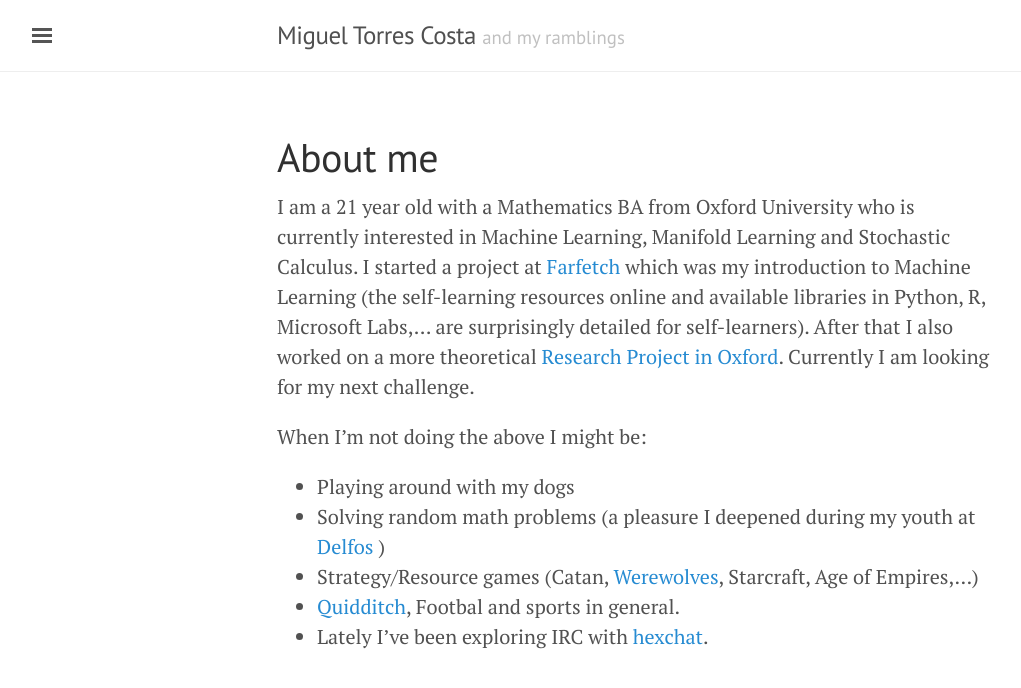
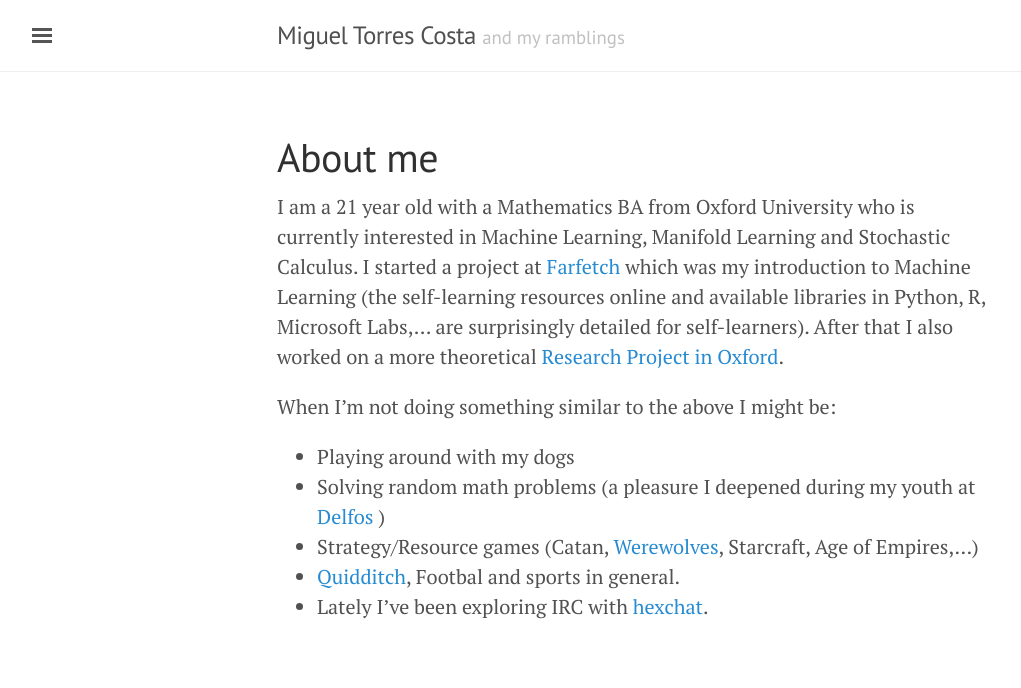
Before and after one commit to migueltorrescosta/migueltorrescosta.github.io, a Jekyll site: the page built from page_About me.md, in a window 1280 px wide. Shown: the top 688 px of the page, without its empty margins (3-1024 px from the left). Built offline with Jekyll 4.4.1, drawn with Linux system fonts in a browser that asks for light colours; nearby versions of some CDN libraries.

Commit message:
Updated About Me text

```diff
--- a/page_About me.md
+++ b/page_About me.md
@@ -5,9 +5,9 @@ comments: false
 permalink: /about/
 ---
 
-I am a 21 year old with a Mathematics BA from Oxford University who is currently interested in Machine Learning, Manifold Learning and Stochastic Calculus. I started a project at [Farfetch]({{site.baseurl}}/2014/07/23/Farfetch) which was my introduction to Machine Learning (the self-learning resources online and available libraries in Python, R, Microsoft Labs,... are surprisingly detailed for self-learners). After that I also worked on a more theoretical [Research Project in Oxford]({{site.baseurl}}/2015/09/18/Elliptic-Curves/). Currently I am looking for my next challenge.
+I am a 21 year old with a Mathematics BA from Oxford University who is currently interested in Machine Learning, Manifold Learning and Stochastic Calculus. I started a project at [Farfetch]({{site.baseurl}}/2014/07/23/Farfetch) which was my introduction to Machine Learning (the self-learning resources online and available libraries in Python, R, Microsoft Labs,... are surprisingly detailed for self-learners). After that I also worked on a more theoretical [Research Project in Oxford]({{site.baseurl}}/2015/09/18/Elliptic-Curves/).
 
-When I'm not doing the above I might be:
+When I'm not doing something similar to the above I might be:
 
 - Playing around with my dogs
 - Solving random math problems (a pleasure I deepened during my youth at [Delfos]({{site.baseurl}}/2013/09/29/delfos/) )
```
